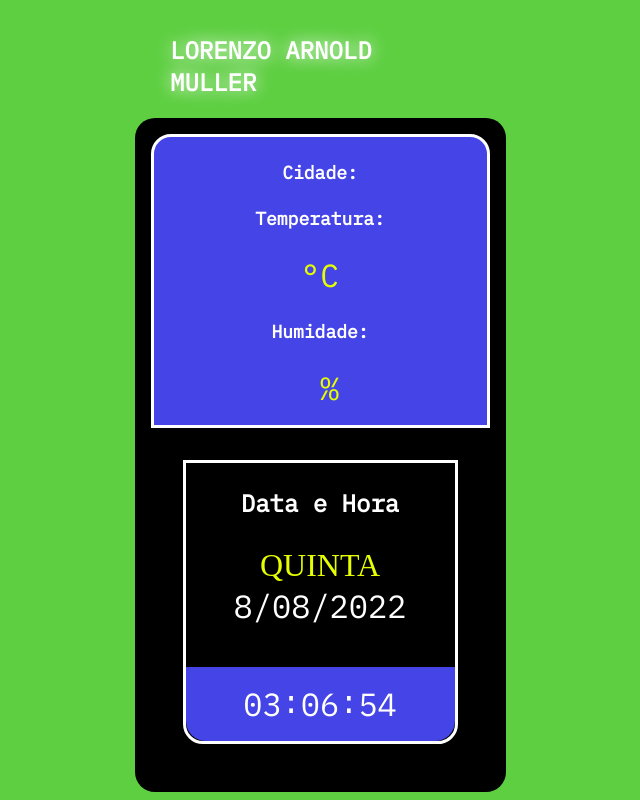
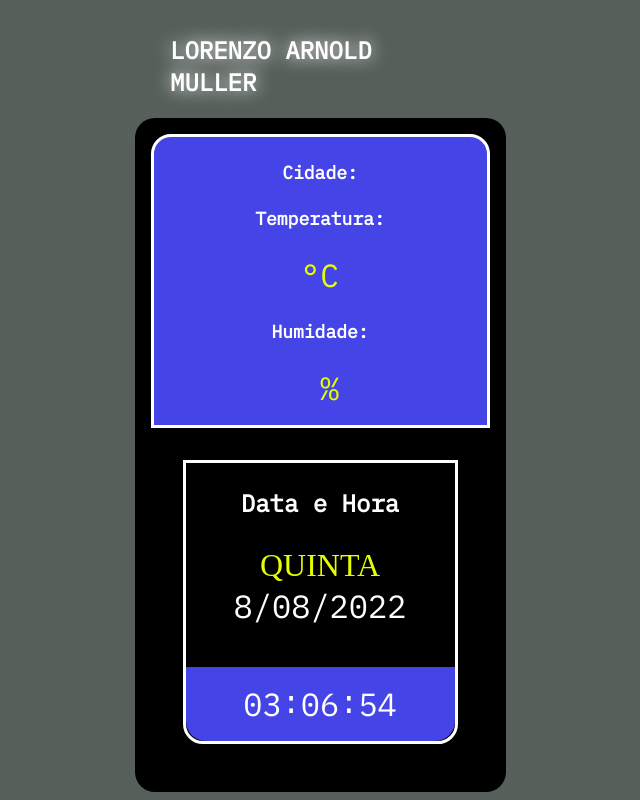
Before and after one commit to crdplGUARANA/Consumo-de-API-de-tempo, a plain HTML site: page index.html in a window 1280 px wide. Shown: the whole page, without its empty margins (320-960 px from the left). Drawn offline with Linux system fonts and the light colour scheme.

Commit message:
Update style.css

```diff
--- a/style.css
+++ b/style.css
@@ -13,7 +13,7 @@ body{
     display: flex;
     align-items: center;
     justify-content: center;
-    background-color: #5dcf40;
+    background-color: #565f5a;
 }
 .main{
     height: 100vh;
```
